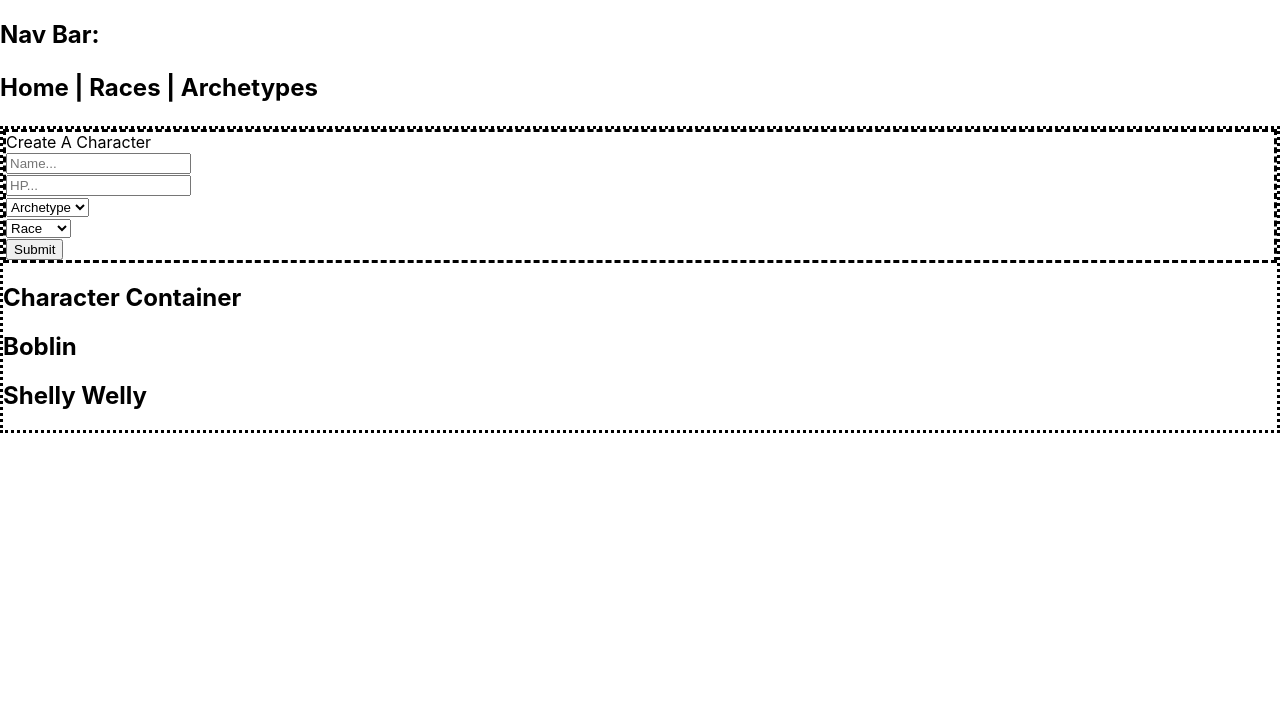
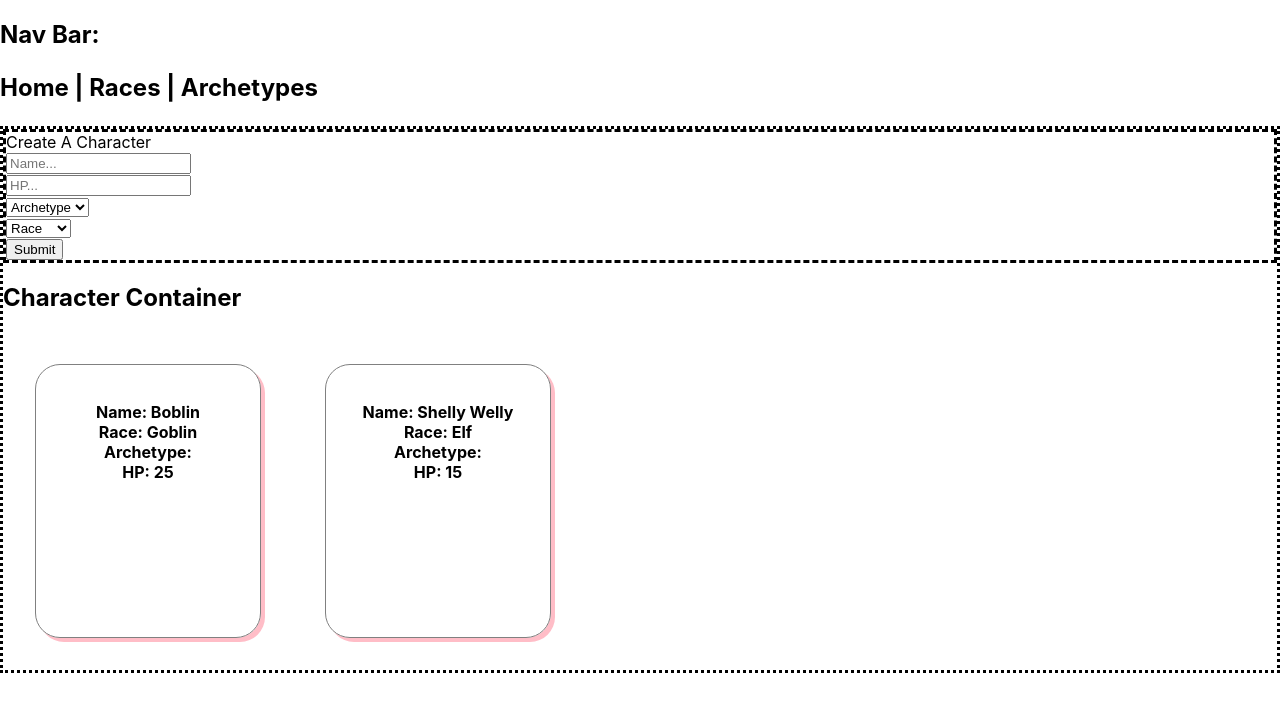
Before and after one commit to slopez421/character-creator, a React (Create React App) app: page / in a window 1280 px wide. Shown: the top 712 px of the page. Built offline with nearby package versions, Linux system fonts and the light colour scheme; data requests are answered from the project's data file.

Commit message:
changed the card layout

```diff
--- a/src/App.css
+++ b/src/App.css
@@ -38,6 +38,6 @@ form {
   height: 15rem;
   display: inline-grid;
   margin: 2rem 2rem;
-  box-shadow: 4px 4px rgba(252, 216, 12, 0.938);
+  box-shadow: 4px 4px rgba(255, 189, 199);
   border-radius: 25px;
 }
--- a/src/components/Card.js
+++ b/src/components/Card.js
@@ -1,7 +1,14 @@
 import React from "react";
 
-function Card() {
-    return <p>hi</p>
+function Card({character}) {
+    const {name, race, archetype, hp} = character;
+
+    return <div className="card">
+        <h4>Name: {name}<br />
+        Race: {race}<br />
+        Archetype: {archetype}<br />
+        HP: {hp}</h4>
+    </div>
 }
 
 export default Card;
--- a/src/components/CharacterContainer.js
+++ b/src/components/CharacterContainer.js
@@ -1,11 +1,12 @@
 import React from "react";
+import Card from "./Card";
 
 function CharacterContainer({characters}) {
 
 return <div className="container">
     <h2>Character Container</h2>
     {characters.map((character) => {
-        return <h2>{character.name}</h2>
+        return <Card key={character.id} character={character} />
     })}
 
 </div>
```
